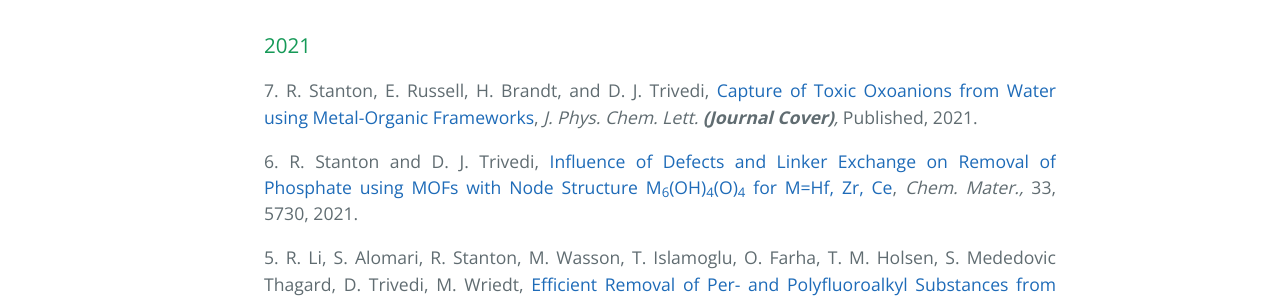
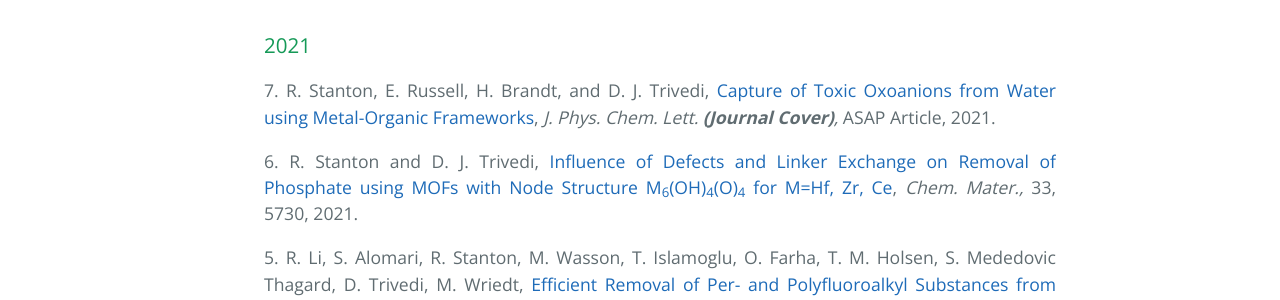
Before and after one commit to dharatrivedi/dharatrivedi.github.io, a Jekyll site: the page built from publication.html, in a window 1280 px wide. Shown: the part 478-778 px from the top of the page. Built offline with Jekyll 4.4.1, drawn with Linux system fonts in a browser that asks for light colours.

Commit message:
Update publication.html

```diff
--- a/publication.html
+++ b/publication.html
@@ -8,7 +8,7 @@ title: {{ site.name }}
   <ul class="clearfix" style="text-align:justify">
     <h2>Publications at Clarkson University</h2>
     <h3>2021</h3>
-      7. R. Stanton, E. Russell, H. Brandt, and D. J. Trivedi, <a href="https://doi.org/10.1021/acs.jpclett.1c02550">Capture of Toxic Oxoanions from Water using Metal-Organic Frameworks</a>, <i> J. Phys. Chem. Lett.<b> (Journal Cover)</b>,</i> Published, 2021.<br />
+      7. R. Stanton, E. Russell, H. Brandt, and D. J. Trivedi, <a href="https://doi.org/10.1021/acs.jpclett.1c02550">Capture of Toxic Oxoanions from Water using Metal-Organic Frameworks</a>, <i> J. Phys. Chem. Lett.<b> (Journal Cover)</b>,</i> ASAP Article, 2021.<br />
       <p> </p>
       6. R. Stanton and D. J. Trivedi, <a href="https://doi.org/10.1021/acs.chemmater.1c01521"> Influence of Defects and Linker Exchange on Removal of Phosphate using MOFs with Node Structure M<sub>6</sub>(OH)<sub>4</sub>(O)<sub>4</sub> for M=Hf, Zr, Ce</a>, <i> Chem. Mater.,</i> 33, 5730, 2021.<br />
       <p> </p>
```
